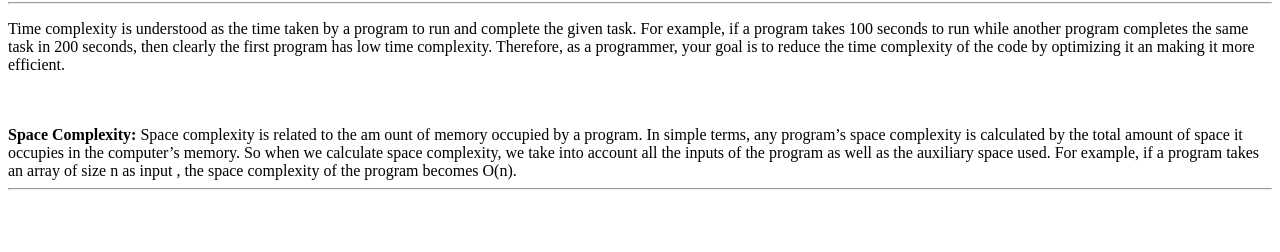
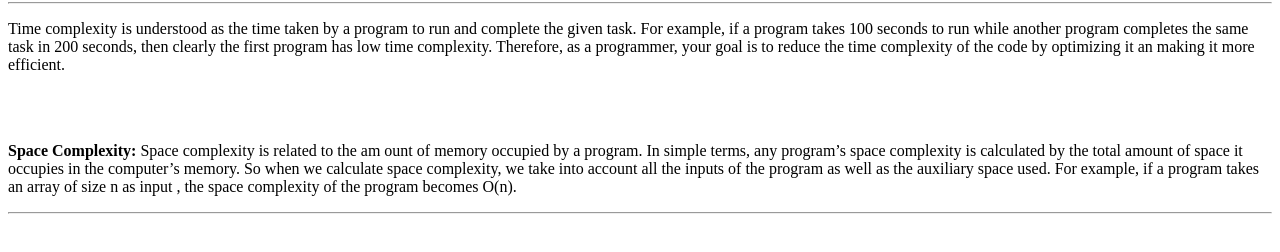
Before and after one commit to acciojob/time-and-space-complexity-ray-sarthak, a website: page main.html in a window 1280 px wide. Shown: the part 78-330 px from the top of the page. Drawn offline with Linux system fonts and the light colour scheme.

Commit message:
created a submission

```diff
--- a/main.html
+++ b/main.html
@@ -12,9 +12,9 @@
 	<hr>
 	<p>Time complexity is understood as the time taken by a program to run and complete the given task. For example, if a program takes 100 seconds to run while another program completes the same task in 200 seconds, then clearly the first program has  low time complexity. Therefore, as a programmer, your goal is to reduce the time complexity of the code by optimizing it an making it more efficient.</p><br><br>
 
-<p1><b>Space Complexity:</b> Space complexity is related to the am
+<p><b>Space Complexity:</b> Space complexity is related to the am
 	ount of memory occupied by a program. In simple terms, any program’s space complexity is calculated by the total amount of space it occupies in the computer’s memory. So when we calculate space complexity, we take into account all the inputs of the program as well as the auxiliary space used. For example, if a program takes an array of size n as input
-	, the space complexity of the program becomes O(n).</p1>
+	, the space complexity of the program becomes O(n).</p>
 	<hr>
     <script type="text/javascript" src="./script.js">
 </script>
```
